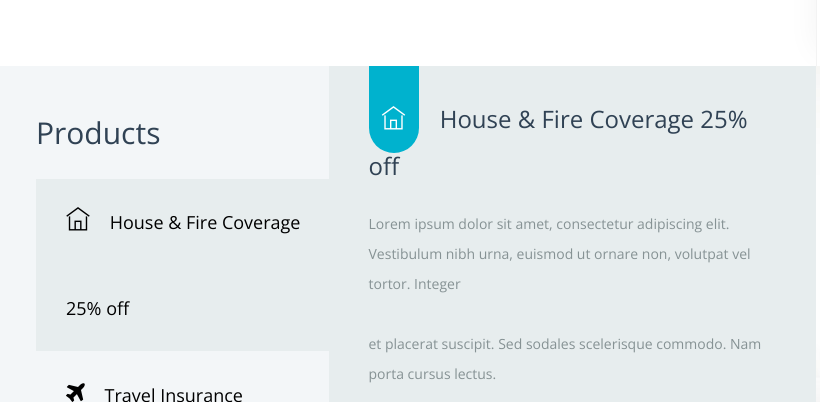
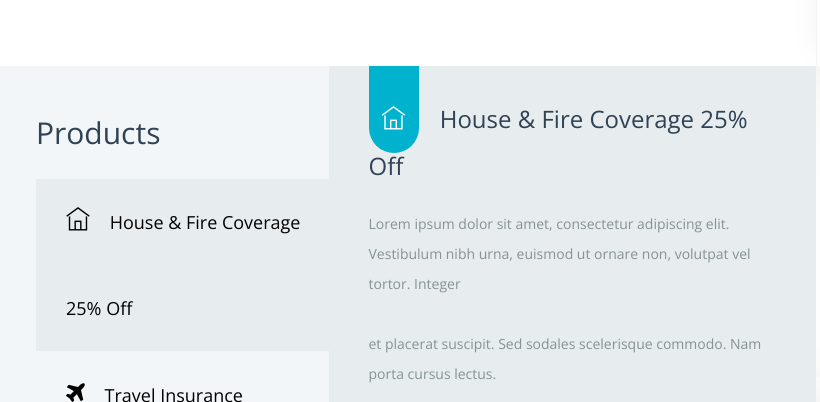
Before and after one commit to danway97/Project-1, a plain HTML site: page index.html in a window 1280 px wide. Shown: the part 1152-1554 px from the top of the page, 19-839 px from the left. Drawn offline with nearby package versions, Linux system fonts and the light colour scheme; files that its build step writes are made by us from their sources.

Commit message:
Update index.html

```diff
--- a/index.html
+++ b/index.html
@@ -180,7 +180,7 @@
                     <div id="parentVerticalTab">
                         <h2>Products</h2>
                         <ul class="resp-tabs-list hor_1 col-sm-3 col-md-3 col-lg-3">
-                            <li><i class="ti-home"></i> House & Fire Coverage 25% off</li>
+                            <li><i class="ti-home"></i> House & Fire Coverage 25% Off</li>
                             <li><i class="fa fa-plane"></i> Travel Insurance</li>
                             <li><i class="ti-heart-broken"></i> Life Insurance</li>
                             <li><i class="ti-car"></i> Car Insurance</li>
@@ -190,7 +190,7 @@
                                 <div class="prod-tab-content">
                                     <h4>
                                         <span class="prod-cion"><i class="ti-home"></i></span>
-                                        House & Fire Coverage 25% off
+                                        House & Fire Coverage 25% Off
                                     </h4>
                                     <p>Lorem ipsum dolor sit amet, consectetur adipiscing elit. Vestibulum nibh urna, euismod ut ornare non, volutpat vel tortor. Integer</p>
                                     <p>et placerat suscipit. Sed sodales scelerisque commodo. Nam porta cursus lectus. </p>
```
